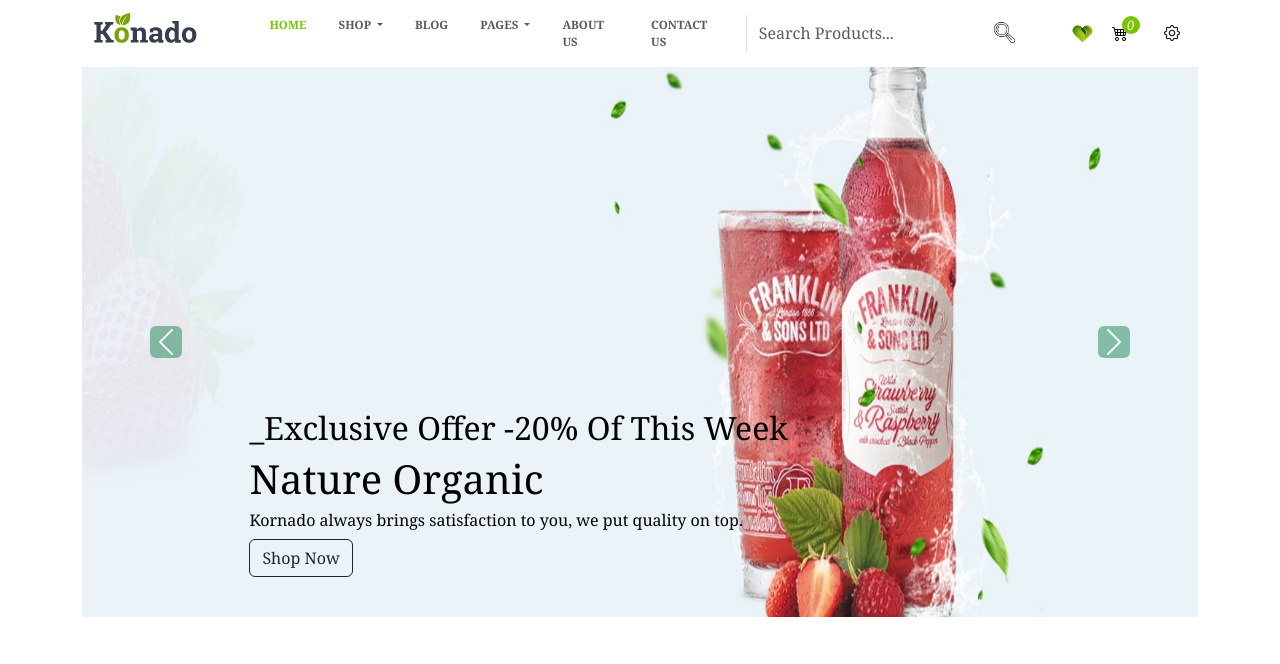
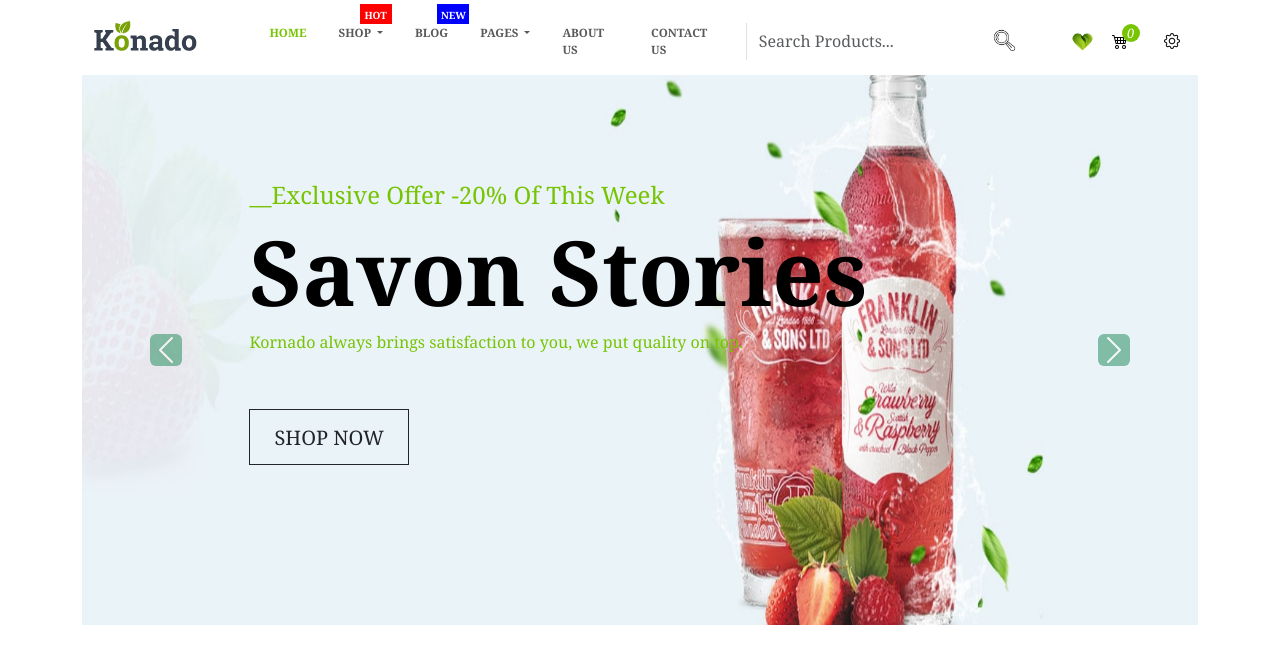
Before and after one commit to Progha/Task-11-Konado-, a plain HTML site: page index.html in a window 1280 px wide. Drawn offline with nearby package versions, Linux system fonts and the light colour scheme.

Commit message:
4th commit

```diff
--- a/index.html
+++ b/index.html
@@ -12,7 +12,7 @@
 <body>
     <section class="container">
     <!-- NavBar Part -->
-    <nav class="navbar navbar-expand-lg">
+    <nav class="navbar navbar-expand-lg mt-2">
         <div class="container-fluid">
           <a class="navbar-brand" href="#"><img src="Images/Icon/logo.png" style="height: 40px; padding-bottom: 10px;"></a>
           <button class="navbar-toggler" type="button" data-bs-toggle="collapse" data-bs-target="#navbarScroll" aria-controls="navbarScroll" aria-expanded="false" aria-label="Toggle navigation">
@@ -24,8 +24,8 @@
                 <a class="nav-link active" aria-current="page" href="#" style="color: rgb(119, 196, 3);">HOME</a>
               </li>
               <li class="nav-item dropdown me-3">
-                <a class="nav-link dropdown-toggle iconBtn" href="#" role="button" data-bs-toggle="dropdown" aria-expanded="false">
-                  SHOP
+                <a class="nav-link dropdown-toggle iconBtn pose" href="#" role="button" data-bs-toggle="dropdown" aria-expanded="false">
+                  SHOP<span class="bubble" style="background: red;">HOT</span>
                 </a>
                 <ul class="dropdown-menu">
                   <li><a class="dropdown-item" href="#">Action</a></li>
@@ -35,7 +35,7 @@
                 </ul>
               </li>
               <li class="nav-item me-3">
-                <a class="nav-link iconBtn" href="#">BLOG</a>
+                <a class="nav-link iconBtn pose" href="#">BLOG<span class="bubble" style="background: blue;">NEW</span></a>
               </li>
               <li class="nav-item dropdown me-3">
                 <a class="nav-link dropdown-toggle iconBtn" href="#" role="button" data-bs-toggle="dropdown" aria-expanded="false">
@@ -78,20 +78,20 @@
           <div class="carousel-item active slide" data-bs-interval="3100">
             <img src="Images/Icon/slide-02.jpg" class="d-block slideimg" alt="..." style="height: 550px;width: 1100px;">
             <div class="carousel-caption d-block car">
-                <h1>__Exclusive Offer -20% Of This Week</h1>
+                <h4>__Cold Process Organic</h4>
                 <h1>Nature Organic</h1>
                 <h6>Kornado always brings satisfaction to you, we put quality on top.</h6>
-                <button class="btn btn-outline-dark">Shop Now</button>
+                <button class="btn btn-outline-dark mt-5 rounded-0 pt-3 ps-4 pe-4 "><h5>SHOP NOW</h5></button>
             </div>
           </div>
           <div class="carousel-item slide" data-bs-interval="3100">
             <img src="Images/Icon/slide-01.jpg" class="d-block w-100 slideimg" alt="..." style="height: 550px;width: 1100px;">
             <div class="carousel-caption d-block car">
-              <h2>_Exclusive Offer -20% Of This Week</h2>
-              <h1>Nature Organic</h1>
+              <h4>__Exclusive Offer -20% Of This Week</h4>
+              <h1>Savon Stories</h1>
               <h6>Kornado always brings satisfaction to you, we put quality on top.</h6>
-              <button class="btn btn-outline-dark">Shop Now</button>
-          </div>
+              <button class="btn btn-outline-dark mt-5 rounded-0 pt-3 ps-4 pe-4 "><h5>SHOP NOW</h5></button>
+            </div>
           </div>
         </div>
         <button class="carousel-control-prev" type="button" data-bs-target="#carouselExampleInterval" data-bs-slide="prev">
--- a/style.css
+++ b/style.css
@@ -11,6 +11,16 @@ body{
 }
 .pose{
   position: relative;
+}
+.bubble{
+  position: absolute;
+  top: -12px;
+  left: 30px;
+  height: 20px;
+  width: 32px;
+  padding: 4px;
+  color: white;
+  font-size: 10px;
 }
 .pose1{
   position: absolute;
@@ -57,4 +67,17 @@ body{
 .car{
   color: black;
   text-align: left;
+  margin-bottom: 120px;
+  color: rgb(119, 196, 3);
+  margin-left: 0px;
 }
+.car h1{
+  font-size: 90px;
+  font-weight: 900;
+  color: black;
+}
+.car button:hover{
+  background-color: rgb(119, 196, 3);
+  color: white;
+  border: none;
+}
```
Also changed, not shown: Images/Icon/arrow.jpg (deleted), Images/Icon/green-heart-logo.jpg (deleted).
